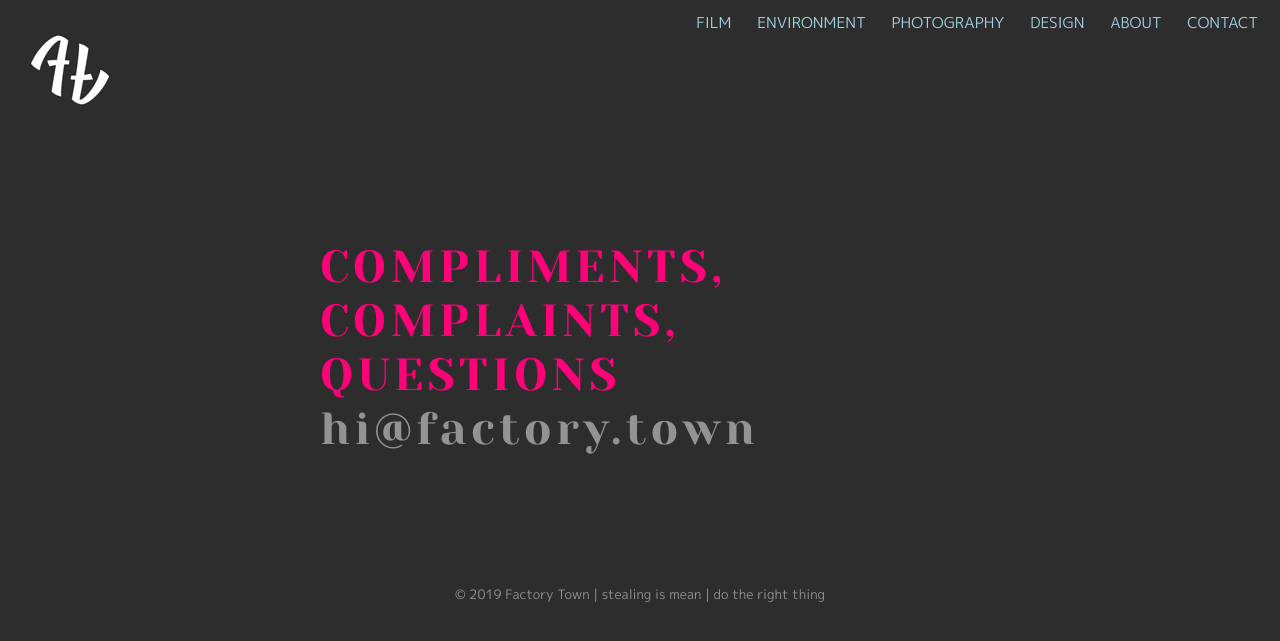
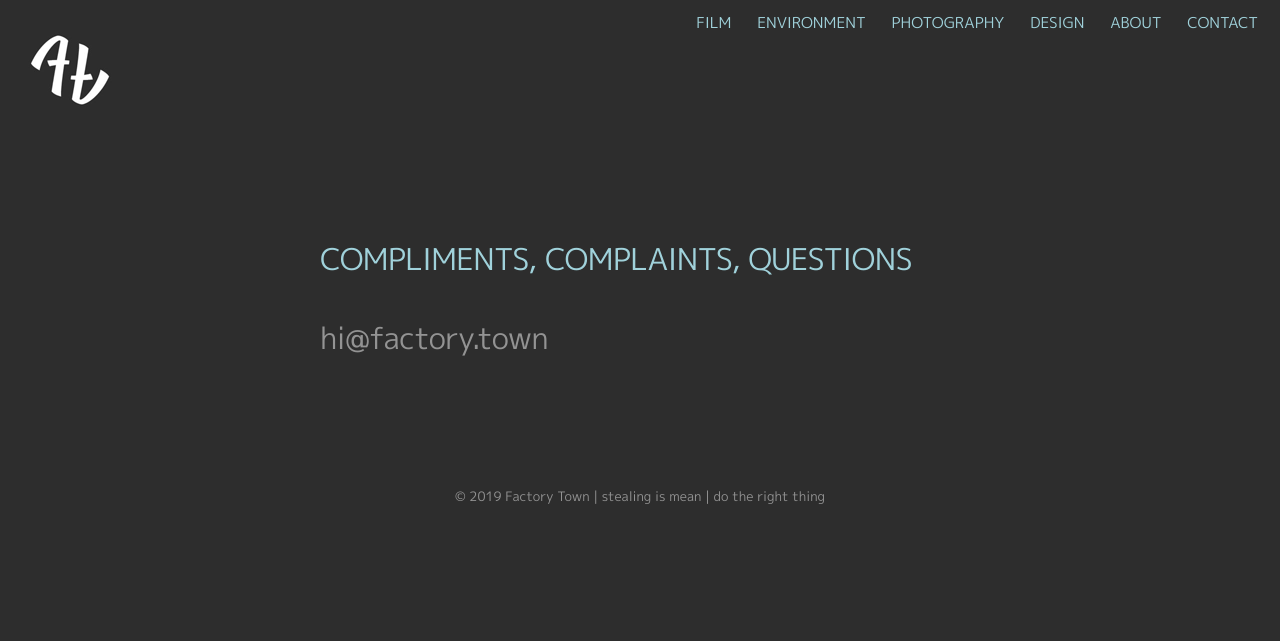
Before and after one commit to factorytown/factorytown.github.io, a Jekyll site: the page built from _pages/contact.md, in a window 1280 px wide. Shown: the top 641 px of the page. Built offline with Jekyll 4.4.1, drawn with Linux system fonts in a browser that asks for light colours; nearby versions of some CDN libraries.

```diff
--- a/_pages/contact.md
+++ b/_pages/contact.md
@@ -2,6 +2,6 @@
 title: Contact
 ---
 
-# COMPLIMENTS, COMPLAINTS, QUESTIONS
+### COMPLIMENTS, COMPLAINTS, QUESTIONS
 
-# [hi@factory.town](mailto:hi@factory.town)
+### [hi@factory.town](mailto:hi@factory.town)
```
